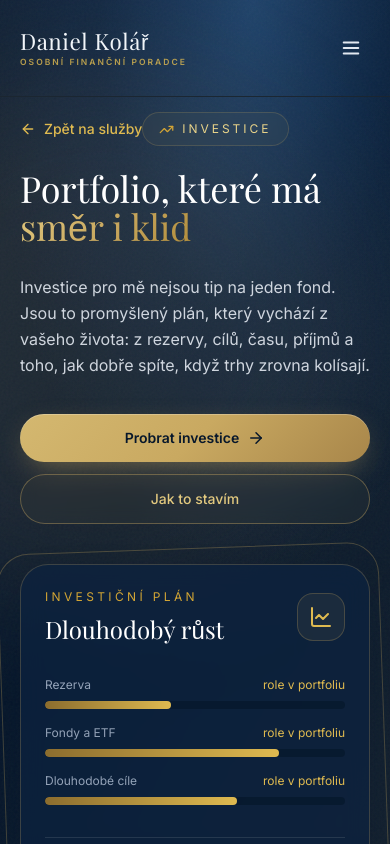
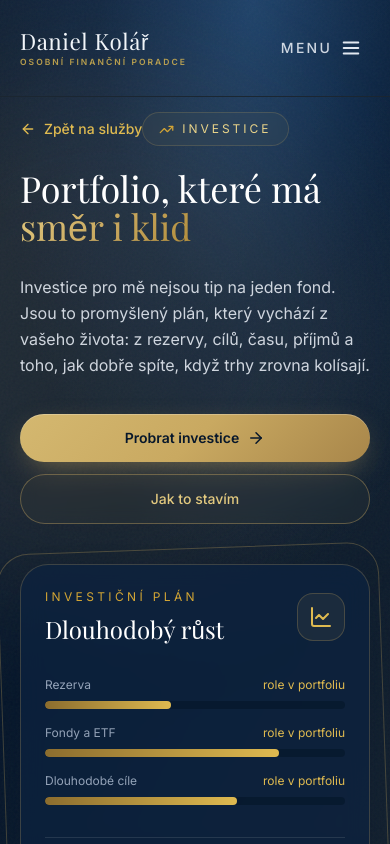
Before and after one commit to DannyKoll/daniel-kolar-web, a Next.js app: page /investice in a window 390 px wide. Shown: the top 844 px of the page. Built offline with nearby package versions, Linux system fonts and the light colour scheme.

Commit message:
Move mobile menu label next to hamburger

```diff
--- a/components/Navbar.jsx
+++ b/components/Navbar.jsx
@@ -1,6 +1,6 @@
 "use client";
 import { useEffect, useState } from "react";
-import { Menu, PlayCircle, X } from "lucide-react";
+import { Menu as MenuIcon, PlayCircle, X } from "lucide-react";
 import { usePathname } from "next/navigation";
 
 const links = [
@@ -81,10 +81,13 @@ export default function Navbar() {
 
         <button
           onClick={() => setOpen(!open)}
-          className="lg:hidden text-slate-200 p-2"
+          className="lg:hidden inline-flex items-center gap-2 text-slate-200 p-2"
           aria-label="Otevřít menu"
         >
-          {open ? <X size={22} /> : <Menu size={22} />}
+          <span className="text-sm font-medium uppercase tracking-[0.16em] text-slate-200/90">
+            MENU
+          </span>
+          {open ? <X size={22} /> : <MenuIcon size={22} />}
         </button>
       </nav>
 
@@ -94,16 +97,7 @@ export default function Navbar() {
           open ? "max-h-96" : "max-h-0"
         }`}
       >
-        <div className="px-5 pt-4">
-          <div className="flex items-center gap-3 px-3 pb-2">
-            <span className="text-[11px] font-semibold uppercase tracking-[0.28em] text-slate-200/80">
-              Menu
-            </span>
-            <span className="h-px flex-1 bg-slate-200/10" />
-          </div>
-        </div>
-
-        <ul className="px-5 pb-4 pt-1 flex flex-col gap-1">
+        <ul className="px-5 py-4 flex flex-col gap-1">
           {links.map((l) => (
             <li key={l.href}>
               <a
```
